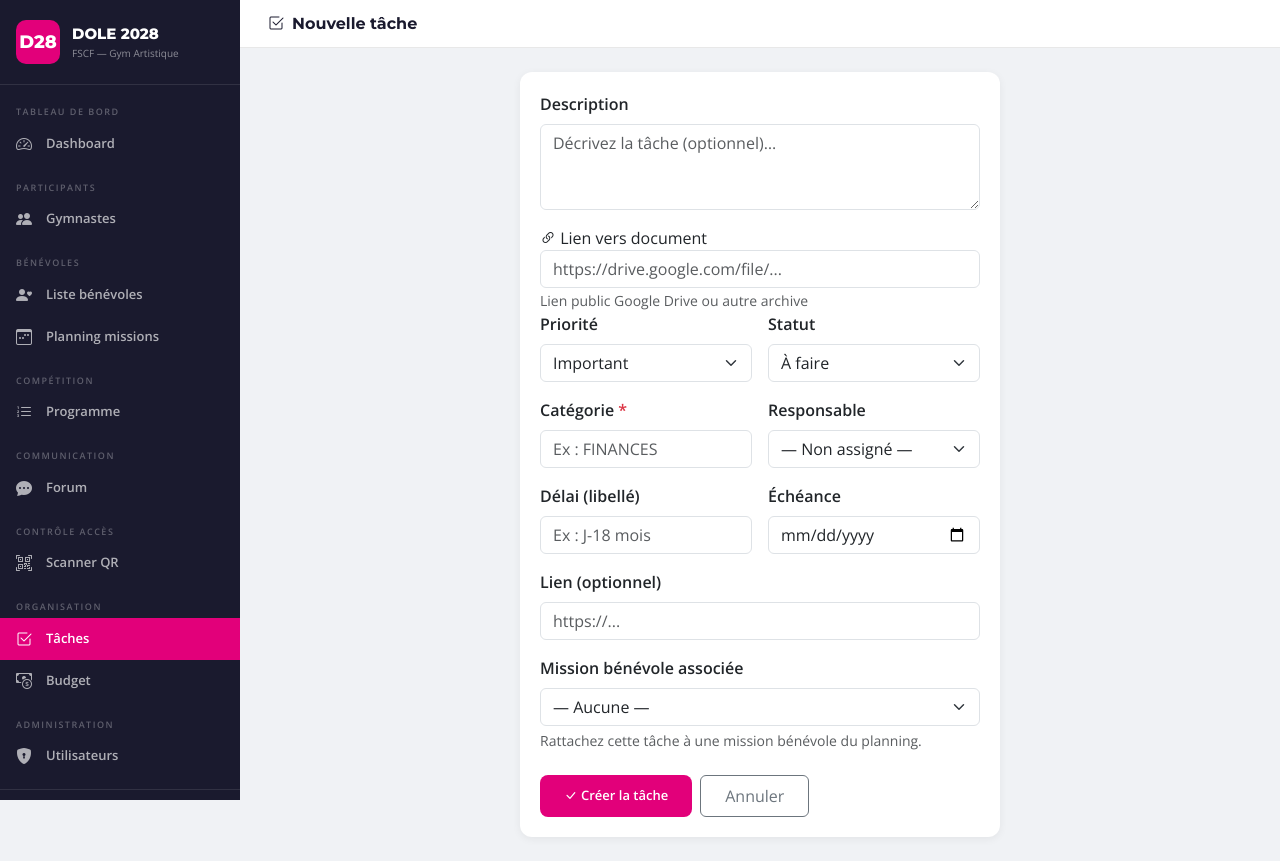
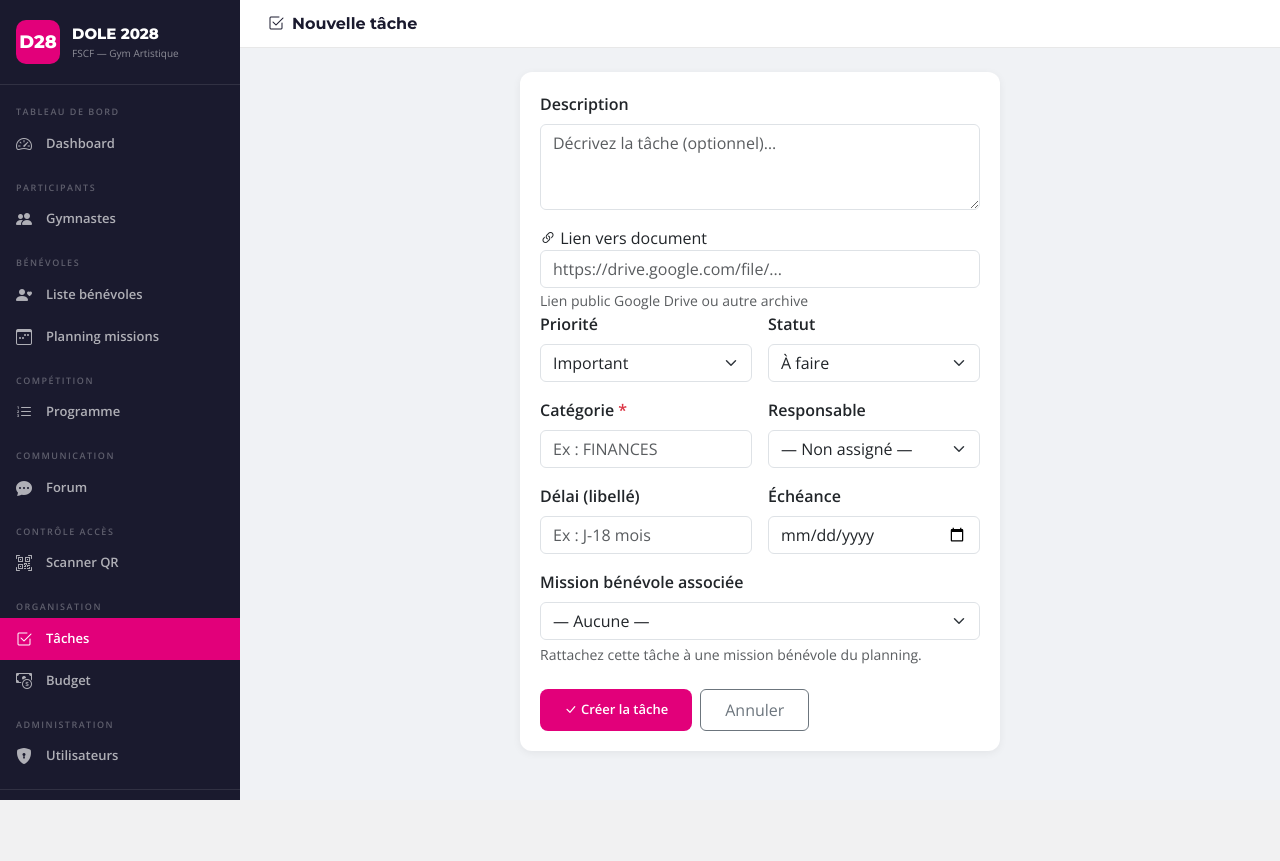
Before and after one commit to ugddole/Federaux-2028, a Flask app: page /taches/new in a window 1280 px wide. After the commit the page ends 800 px from the top, so only its background shows below. Run offline with Flask 3, Linux system fonts and the light colour scheme; a user stored in the database is signed in; data comes from the database, SQL or seed files in the repository.

Commit message:
Update tache_form.html

```diff
--- a/templates/tache_form.html
+++ b/templates/tache_form.html
@@ -80,11 +80,7 @@
                  value="{{ item.echeance if item else '' }}">
         </div>
       </div>
-        <div class="mb-3">
-          <label class="form-label fw-bold">Lien (optionnel)</label>
-          <input type="url" name="lien" class="form-control"
-                 value="{{ item.lien if item else '' }}" placeholder="https://...">
-        </div>
+
       <div class="mb-4">
         <label class="form-label fw-bold">Mission bénévole associée</label>
         <select name="mission_id" class="form-select">
```
